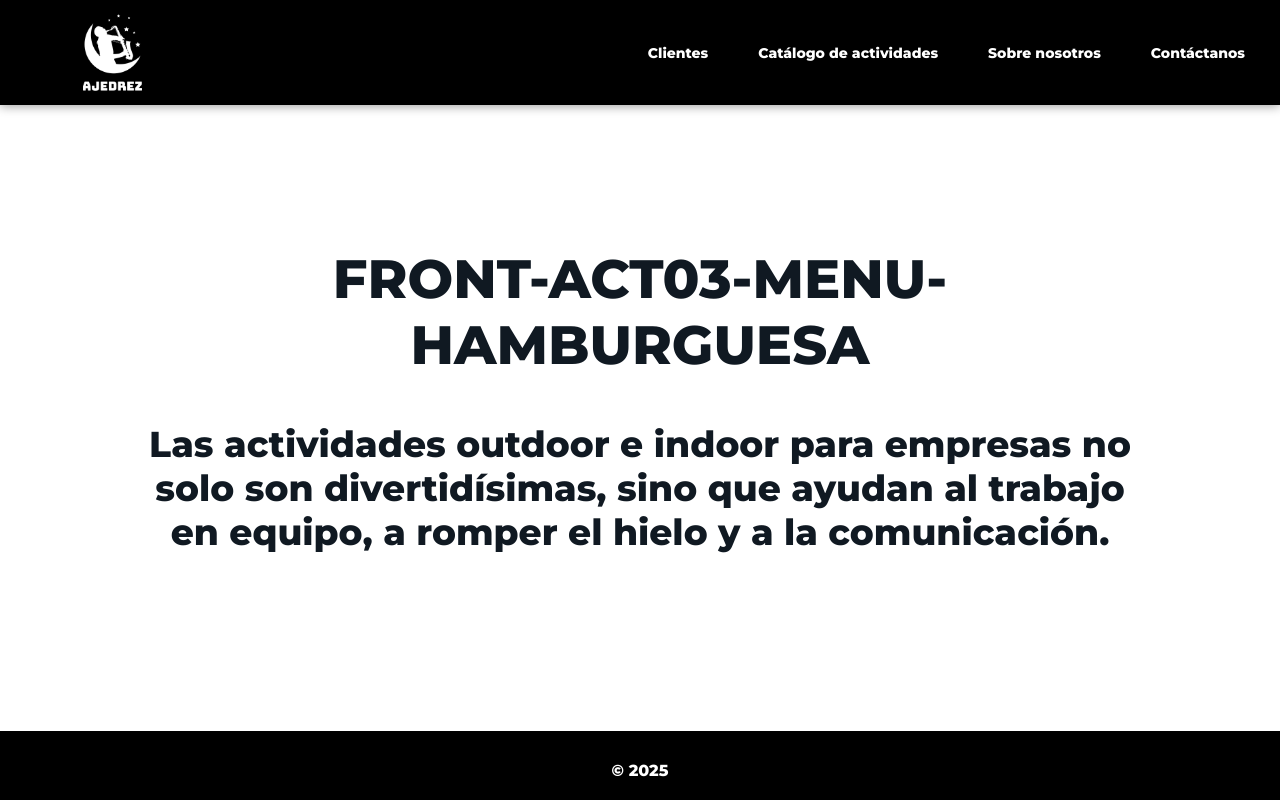
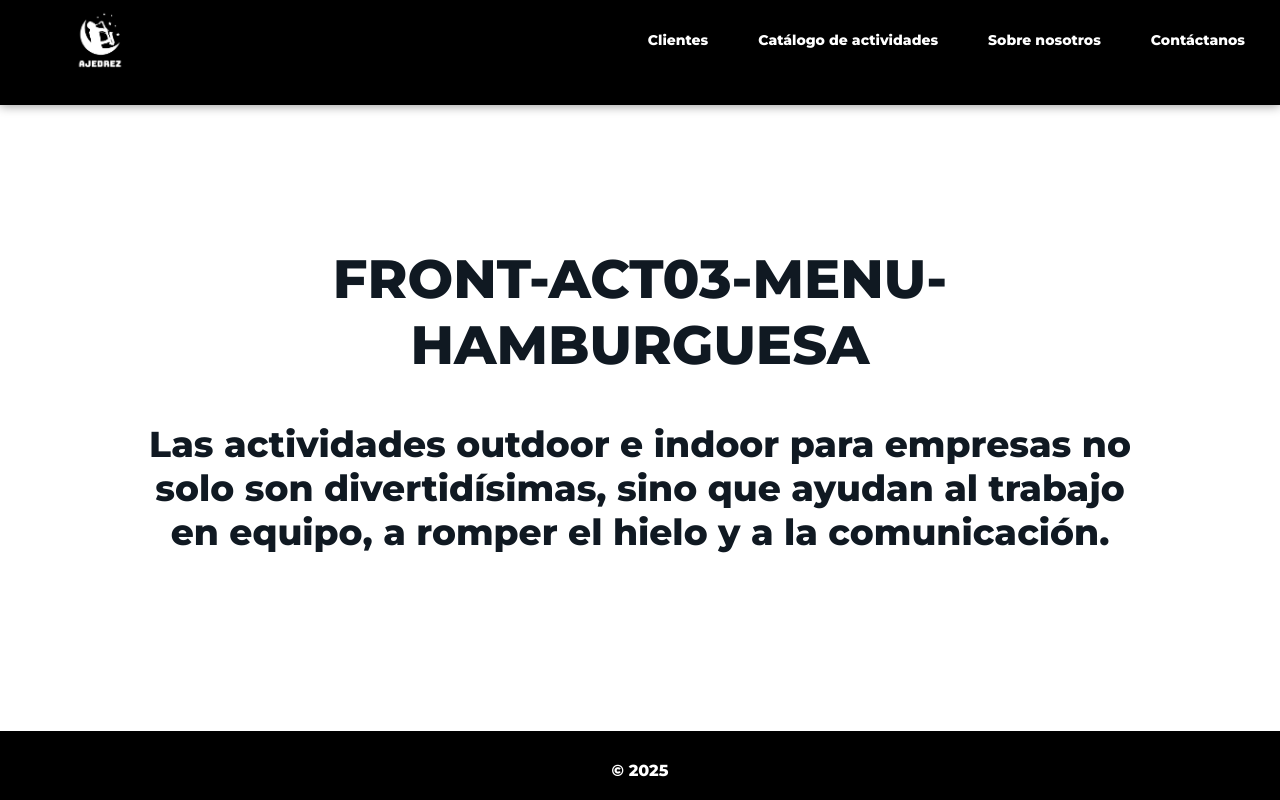
Before and after one commit to Orpira/Reto03, a plain HTML site: page index.html in a window 1280 px wide. Drawn offline with Linux system fonts and the light colour scheme.

Commit message:
modificacion css para tamaño de imagen

```diff
--- a/css/style.css
+++ b/css/style.css
@@ -55,7 +55,7 @@
 
 .logo img {
     max-height: 100px;
-    width: 85px;
+    width: 60px;
     align-content: center;
 }
 
```
